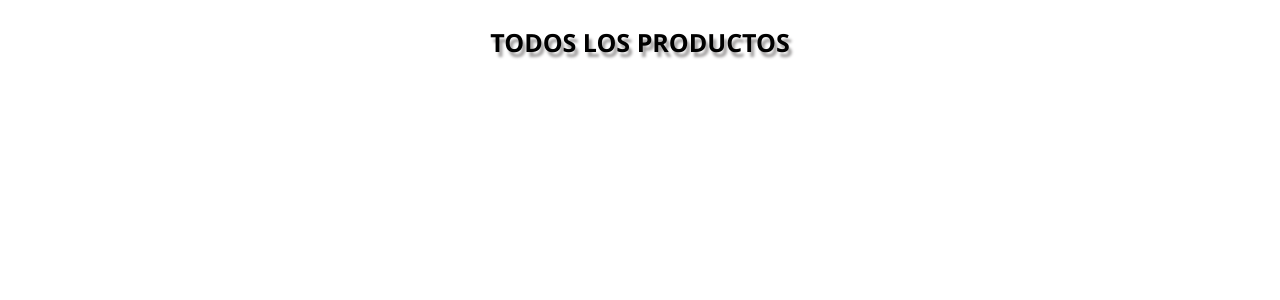
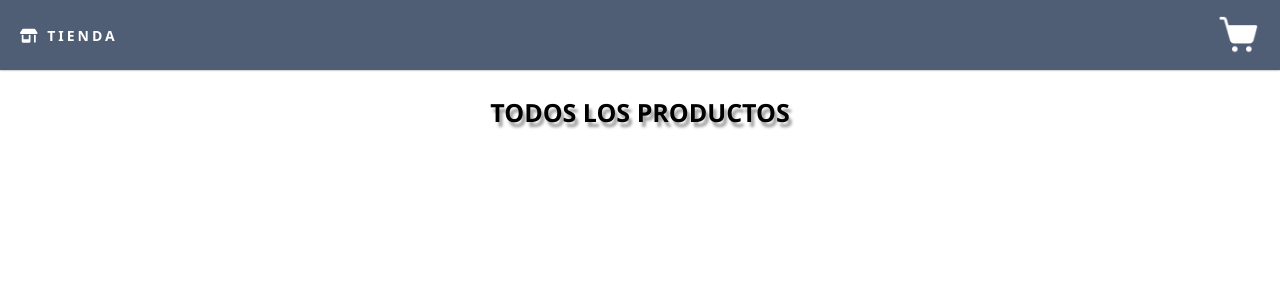
Before and after one commit to oswaldo9898/backendDesafio, a Node server app: page /products in a window 1280 px wide. Shown: the top 300 px of the page. Run offline with Node 20, Linux system fonts and the light colour scheme; data that the repository does not hold is empty; some libraries are stand-ins or nearby versions.

Commit message:
segunda pre-entrega

```diff
--- a/src/dao/dbManager/carts.js
+++ b/src/dao/dbManager/carts.js
@@ -39,29 +39,29 @@ export default class Carts {
 
 
   agregarProductoCart = async (cid, pid) => {
-    console.log('cart: ',cid,'    producto: ',pid)
+    // console.log('cart: ',cid,'    producto: ',pid)
     const cart = await cartModel.findById({ _id: cid });
-    console.log(cart)
-    // if (!cart) {
-    //   return { message: 'El carrito no existe' };
-    // }
+    // console.log(cart)
+    if (!cart) {
+      return { message: 'El carrito no existe' };
+    }
 
-    // const product = await productsManager.getProductById(pid);
+    const product = await productsManager.getProductById(pid);
 
-    // if (!product) {
-    //   return { message: 'El producto que desea agregar no existe' };
-    // }
+    if (!product) {
+      return { message: 'El producto que desea agregar no existe' };
+    }
 
-    // const productsCart = cart.products;
-    // const productIndex = productsCart.findIndex(p => p.product == pid);
+    const productsCart = cart.products;
+    const productIndex = productsCart.findIndex(p => p.product == pid);
 
-    // if (productIndex === -1) {
-    //   const result = await cartModel.findByIdAndUpdate({ _id: cid }, { $push: { products: { "product": pid, "quantify": 1 } } });
-    //   return result;
-    // } else {
-    //   const result = await cartModel.updateOne({ _id: cid, "products.product": pid }, { $inc: { "products.$.quantify": 1 } });
-    //   return result;
-    // }
+    if (productIndex === -1) {
+      const result = await cartModel.findByIdAndUpdate({ _id: cid }, { $push: { products: { "product": pid, "quantify": 1 } } });
+      return result;
+    } else {
+      const result = await cartModel.updateOne({ _id: cid, "products.product": pid }, { $inc: { "products.$.quantify": 1 } });
+      return result;
+    }
   }
 
 
--- /dev/null
+++ b/src/public/css/navigation.css
@@ -0,0 +1,74 @@
+* {
+    padding: 0;
+    margin: 0;
+}
+
+.menu {
+    display: flex;
+    flex-direction: row;
+    justify-content: space-between;
+    background-color: #4F5D75;
+    height: 70px;
+    font-family: sans-serif, helvetica;
+    font-size: 14px;
+    box-shadow: 0px 0px 2px gray;
+}
+
+.menu nav {
+    display: flex;
+}
+
+.menu .burger{
+    display: none;
+}
+
+nav ul {
+    display: flex;
+    flex-direction: row;
+    width: 100%;
+    height: 100%;
+    list-style: none;
+    margin: 0 auto;
+    align-items: center;
+}
+
+.menu>nav>ul>li {
+    display: flex;
+    padding: 0 20px;
+    letter-spacing: 3px;
+    height: 100%;
+    transition: all 300ms;
+}
+
+.menu>nav>ul>li>a {
+    display: block;
+    text-decoration: none;
+    color: white;
+    transition: all 200ms;
+    font-family: 'Segoe UI', Tahoma, Geneva, Verdana, sans-serif;
+    font-weight: bold;
+    font-size: 14px;
+    margin: auto 0;
+}
+
+.menu>nav>ul>li>a:hover {
+    transform: scale(1.2, 1.2);
+}
+
+.cartShop {
+    margin-right: 20px;
+}
+
+.botonCartShop {
+    height: 70px !important;
+    background-color: transparent !important;
+    border: none !important;
+    display: flex;
+    align-items: center;
+    justify-content: center;
+}
+
+.cartShop .iconCart {
+    height: 60%;
+    margin-right: 0px;
+}
--- a/src/public/js/home.js
+++ b/src/public/js/home.js
@@ -1,36 +1,24 @@
 
-import Carts from "../../dao/dbManager/carts.js";
+const agregarACarrito = (pid) => {
+    let cid = '64178ea0f42c1bf094545772';
+    fetch(`/api/carts/${cid}/products/${pid}`, {
+        method: 'POST',
+        headers: {
+            'Content-Type': 'application/json'
+        }
+    }).then(result => {
+        if (result.status === 200) {
+            Swal.fire({
+                toast: true,
+                position: 'bottom-end',
+                showConfirmButton: false,
+                timer: 3000,
+                title: `Se agregó el producto al carrito`,
+                icon: 'success'
+            })
+        } else {
+            console.log('error')
+        }
+    })
 
-const cartsManager = new Carts();
-
-const botonAgregar = document.querySelectorAll('.agregarButton');
-
-
-
-botonAgregar.forEach(element => {
-    console.log(element)
-    element.addEventListener('click', async(e) => {
-        // e.preventDefault();
-        let id = e.target.id;
-        const resp = await cartsManager.agregarProductoCart('64178ea0f42c1bf094545772',id)
-
-        console.log('Agregar id: ', id)
-    })
-})
-
-
-
-// document.addEventListener("DOMContentLoaded", () => {
-//     console.log('Eliminarr')
-//     const botonAgregar = document.querySelectorAll('.botonAgregar');
-//     console.log(botonAgregar)
-
-//     botonAgregar.forEach(element => {
-//         console.log(element)
-//         element.addEventListener('click', (e) => {
-//             // e.preventDefault();
-//             let id = e.target.id;
-//             console.log('Agregar id: ', id)
-//         })
-//     })
-// });
+}
--- a/src/routes/api/carts.router.js
+++ b/src/routes/api/carts.router.js
@@ -31,6 +31,8 @@ router.get("/:cid", async (req, res) => {
 
 router.post("/:cid/products/:pid", async (req, res) => {
   const {cid, pid} = req.params;
+  // console.log(`cart: ${cid} - producto: ${pid}`)
+  // res.send({message:'success', payload: []})
   try {
     const resp = await cartsManager.agregarProductoCart(cid, pid);
     res.send({ message: "Success", payload: resp });
--- a/src/routes/web/views.router.js
+++ b/src/routes/web/views.router.js
@@ -1,7 +1,9 @@
 import { Router } from 'express';
 import Products from '../../dao/dbManager/products.js';
+import Carts from '../../dao/dbManager/carts.js';
 
 const productsManager = new Products();
+const cartsManager = new Carts();
 const router = Router();
 
 
@@ -19,7 +21,7 @@ router.get('/products', async (req, res) => {
             nextPage,
             prevPage,
             totalPages,
-            styles:'home.css'
+            styles:'css/home.css'
         });
     } catch (error) {
         res.render('error404',{});
@@ -27,15 +29,16 @@ router.get('/products', async (req, res) => {
 });
 
 
+
 router.get('/product-detail', async (req, res) => {
-    const { pid}  = req.query;
+    const { pid }  = req.query;
     try {
         const resp = await productsManager.getProductById(pid);
         const producto = resp.toObject();
 
         res.render('detalleProducto',{
             producto,
-            styles:'detalleProducto.css'
+            styles:'css/detalleProducto.css'
         });
     } catch (error) {
         res.render('error404',{});
@@ -43,12 +46,29 @@ router.get('/product-detail', async (req, res) => {
 });
 
 
+router.get('/carts/:cid', async (req, res) => {
+    const { cid }  = req.params;
+    try {
+        const resp = await cartsManager.getProductsCart(cid);
+        const productsCart = resp.toObject();
+        res.render('cart',{
+            productsCart,
+            styles:'../css/cart.css'
+        });
+    } catch (error) {
+        res.render('error404',{});
+    }
+});
+
+
+
 router.get('/realtimeproducts', (req, res) => {
     res.render('realTimeProducts',
     {
-        styles:'realTimeProducts.css'
+        styles:'css/realTimeProducts.css'
     });
 });
+
 
 
 router.get('/chat', (req, res) => {
--- a/src/views/chat.handlebars
+++ b/src/views/chat.handlebars
@@ -11,6 +11,6 @@
 </div>
 
 
-<script src="https://cdn.jsdelivr.net/npm/sweetalert2@11"></script>
+
 <script src="/socket.io/socket.io.js"></script>
 <script src="/js/chat.js"></script>
--- a/src/views/detalleProducto.handlebars
+++ b/src/views/detalleProducto.handlebars
@@ -17,7 +17,7 @@
           <button classButton='botonProducto' icono="fa-solid fa-plus" /></button> --}}
         </div>
       </div>
-      <button id={{producto._id}} type='submit' class="button agregarButton"><i class=''></i> AGREGAR AL CARRITO</button>
+      <button id={{producto._id}} onclick="agregarACarrito('{{producto._id}}')" class="button agregarButton"><i class=''></i> AGREGAR AL CARRITO</button>
 
     </div>
   </div>
--- a/src/views/home.handlebars
+++ b/src/views/home.handlebars
@@ -20,7 +20,7 @@
                         </div>
 
                         <span className='separador'></span>
-                        <button class='agregarButton' id={{this._id}} ><i class="fa-solid fa-bag-shopping"></i> <span>AGREGAR AL CARRITO</span></button>
+                        <button class='agregarButton' id={{this._id}} onclick="agregarACarrito('{{this._id}}')" ><i class="fa-solid fa-bag-shopping"></i> <span>AGREGAR AL CARRITO</span></button>
                     </div>
             {{/each}}
         </div>
--- a/src/views/layouts/main.handlebars
+++ b/src/views/layouts/main.handlebars
@@ -5,9 +5,18 @@
     <meta http-equiv="X-UA-Compatible" content="IE=edge">
     <meta name="viewport" content="width=device-width, initial-scale=1.0">
     <title>{{title}}</title>
-    <link rel="stylesheet" href="css/{{styles}}">
+    <link rel="stylesheet" href="css/navigation.css">
+    <link rel="stylesheet" href="{{styles}}">
+
+    <!-- FONTAWESOME ICONS -->
+    <script src="https://kit.fontawesome.com/bb88356892.js" crossorigin="anonymous"></script>
+    <!--  -->
 </head>
 <body>
+    <div>
+    {{> navigation }}
+    </div>
     {{{body}}}
 </body>
+<script src="https://cdn.jsdelivr.net/npm/sweetalert2@11"></script>
 </html>
--- /dev/null
+++ b/src/views/partials/navigation.handlebars
@@ -0,0 +1,17 @@
+<header>
+  <div class="menu">
+    <nav>
+      <ul>
+        <li>
+          <a href="/products"><i class="fa-solid fa-shop"></i>
+            TIENDA</a>
+        </li>
+      </ul>
+    </nav>
+      <div class="cartShop">
+        <a class='botonCartShop' href="/carts/64178ea0f42c1bf094545772">
+          <img src='assets/cart-shop.png' alt="cart" class="iconCart" />
+        </a>
+      </div>
+  </div>
+</header>
```
Also changed, not shown: src/public/css/cart.css (added, +164 -0 lines), src/public/js/detalleProducto.js (+22 -16 lines), src/views/cart.handlebars (added, +35 -0 lines), src/public/assets/cart-shop.png (added).
